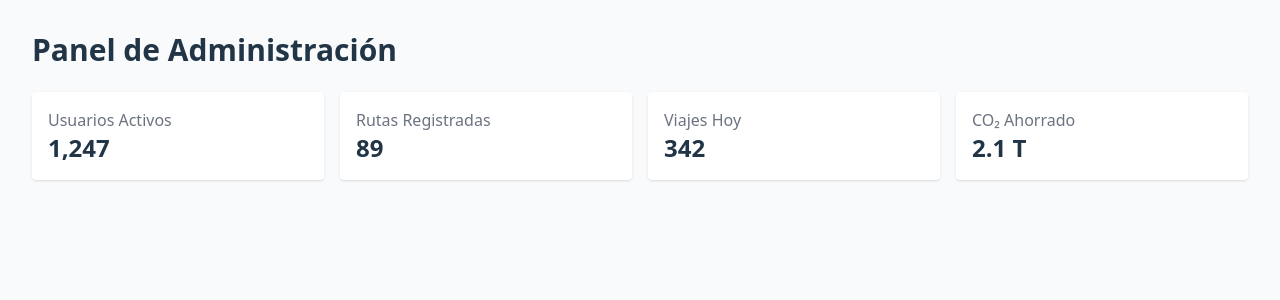
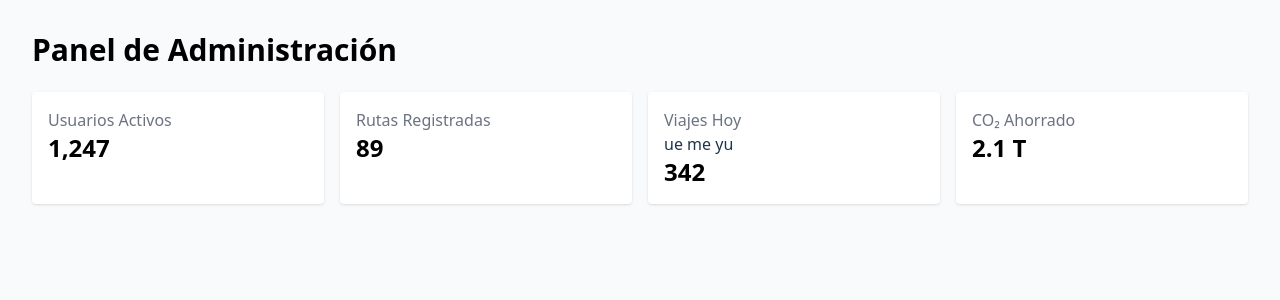
Before and after one commit to XavierParedesLoyola/movilidad-sostenible-uio, a React (Vite) app in the folder FRONDEND/: page / in a window 1280 px wide. Shown: the top 300 px of the page. Built offline with nearby package versions, Linux system fonts and the light colour scheme.

Commit message:
Ajuste de colores en Dashboard y valores en negro

```diff
--- a/FRONDEND/src/views/Dashboard/Dashboard.jsx
+++ b/FRONDEND/src/views/Dashboard/Dashboard.jsx
@@ -1,23 +1,23 @@
 export default function Dashboard() {
   return (
     <div className="p-8">
-      <h1 className="text-3xl font-bold mb-6">Panel de Administración</h1>
+      <h1 className="text-3xl font-bold mb-6 text-black">Panel de Administración</h1>
       <div className="grid grid-cols-1 md:grid-cols-4 gap-4 mb-8">
         <div className="bg-white rounded shadow p-4">
           <div className="text-gray-500">Usuarios Activos</div>
-          <div className="text-2xl font-bold">1,247</div>
+          <div className="text-2xl font-bold text-black">1,247</div>
         </div>
         <div className="bg-white rounded shadow p-4">
           <div className="text-gray-500">Rutas Registradas</div>
-          <div className="text-2xl font-bold">89</div>
+          <div className="text-2xl font-bold text-black">89</div>
         </div>
         <div className="bg-white rounded shadow p-4">
           <div className="text-gray-500">Viajes Hoy</div>
-          <div className="text-2xl font-bold">342</div>
+ue me yu          <div className="text-2xl font-bold text-black">342</div>
         </div>
         <div className="bg-white rounded shadow p-4">
           <div className="text-gray-500">CO₂ Ahorrado</div>
-          <div className="text-2xl font-bold">2.1 T</div>
+          <div className="text-2xl font-bold text-black">2.1 T</div>
         </div>
       </div>
       {/* Más secciones aquí */}
```
